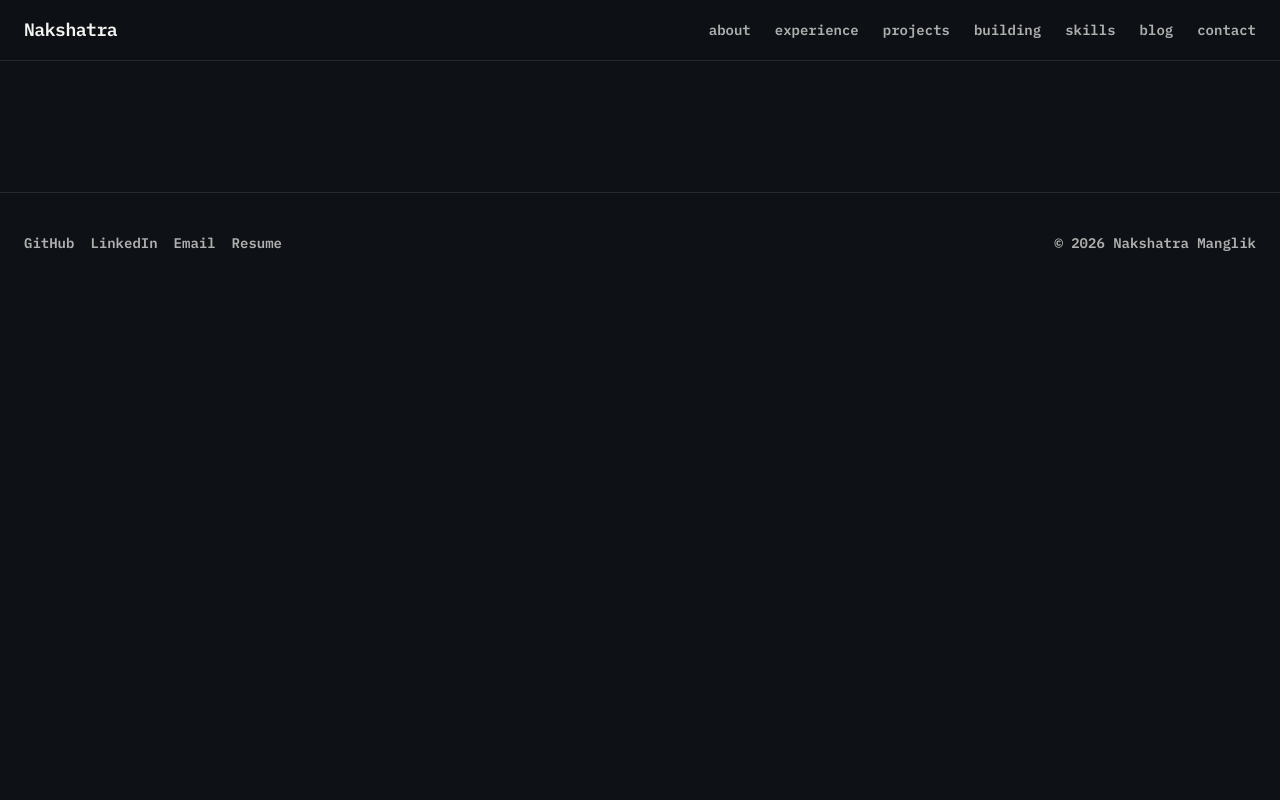
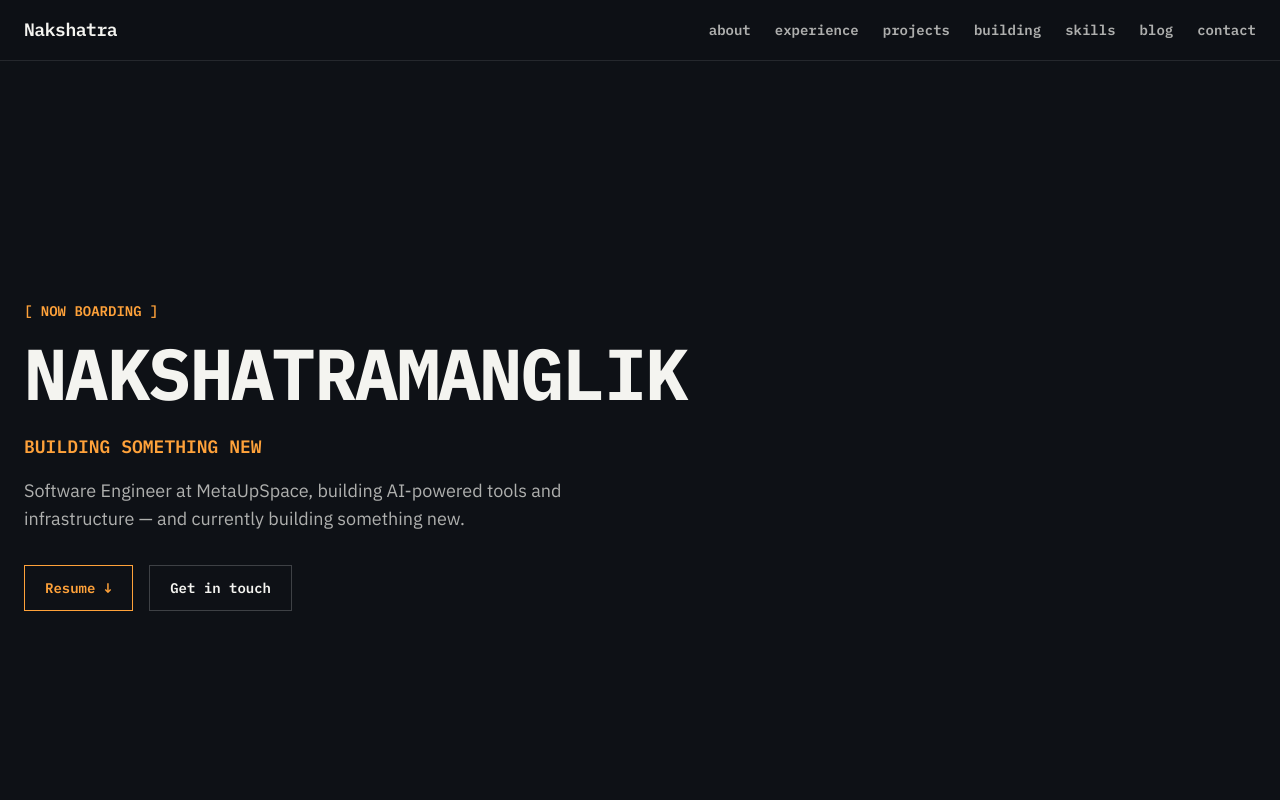
Before and after one commit to naksh1414/portfolio, a Next.js app: page / in a window 1280 px wide. Shown: the top 800 px of the page. Built offline with nearby package versions, Linux system fonts and the light colour scheme.

Commit message:
feat: add split-flap departure-board hero

```diff
--- a/app/globals.css
+++ b/app/globals.css
@@ -16,3 +16,23 @@ html {
 body {
   background-color: #0e1116;
 }
+
+@keyframes flap-in {
+  0% {
+    transform: rotateX(-90deg);
+    opacity: 0;
+  }
+  60% {
+    transform: rotateX(10deg);
+    opacity: 1;
+  }
+  100% {
+    transform: rotateX(0deg);
+    opacity: 1;
+  }
+}
+
+.flap-cell {
+  display: inline-block;
+  animation: flap-in 0.4s ease-out both;
+}
--- a/app/page.tsx
+++ b/app/page.tsx
@@ -1,6 +1,9 @@
+import Hero from "@/components/Hero"
+
 export default function Home() {
   return (
     <main id="top" className="pt-24">
+      <Hero />
       {/* sections added in later tasks */}
     </main>
   )
--- /dev/null
+++ b/components/Hero.tsx
@@ -0,0 +1,53 @@
+"use client"
+
+import { useEffect, useState } from "react"
+
+const NAME = "NAKSHATRA MANGLIK"
+const TAGLINES = ["SOFTWARE ENGINEER", "SIH 2024 WINNER", "BUILDING SOMETHING NEW"]
+
+export default function Hero() {
+  const [taglineIndex, setTaglineIndex] = useState(0)
+
+  useEffect(() => {
+    const interval = setInterval(() => {
+      setTaglineIndex((i) => (i + 1) % TAGLINES.length)
+    }, 2600)
+    return () => clearInterval(interval)
+  }, [])
+
+  return (
+    <section id="hero" className="relative min-h-[90vh] flex flex-col justify-center px-6 overflow-hidden">
+      <p className="font-mono text-accent text-sm mb-4">[ NOW BOARDING ]</p>
+      <h1 className="font-display text-5xl md:text-7xl font-bold tracking-tight flex flex-wrap">
+        {NAME.split("").map((char, i) => (
+          <span key={i} className="flap-cell" style={{ animationDelay: `${i * 35}ms` }}>
+            {char === " " ? " " : char}
+          </span>
+        ))}
+      </h1>
+      <p key={taglineIndex} className="mt-6 font-mono text-accent text-lg flap-cell">
+        {TAGLINES[taglineIndex]}
+      </p>
+      <p className="mt-4 max-w-xl text-fg/70 text-lg">
+        Software Engineer at MetaUpSpace, building AI-powered tools and infrastructure —
+        and currently building something new.
+      </p>
+      <div className="mt-8 flex gap-4">
+        <a
+          href="/resume.pdf"
+          target="_blank"
+          rel="noreferrer"
+          className="font-mono text-sm border border-accent text-accent px-5 py-3 hover:bg-accent hover:text-base transition-colors"
+        >
+          Resume ↓
+        </a>
+        <a
+          href="#contact"
+          className="font-mono text-sm border border-white/20 px-5 py-3 hover:border-accent transition-colors"
+        >
+          Get in touch
+        </a>
+      </div>
+    </section>
+  )
+}
```
